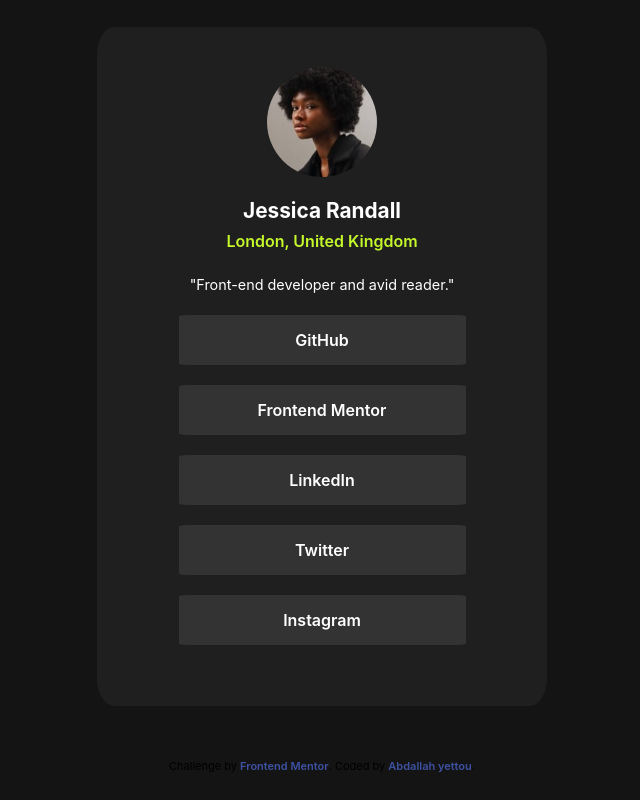
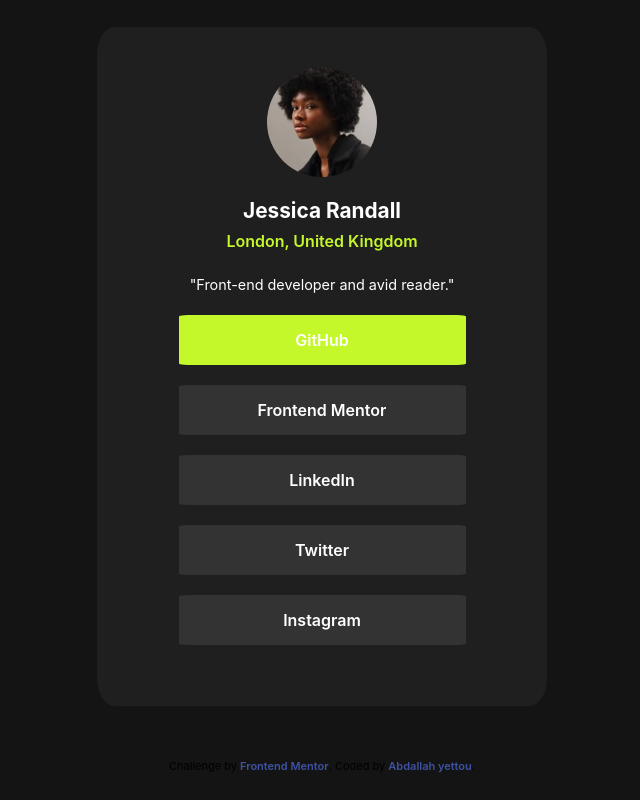
Before and after one commit to AbdallahYettou/frontendmentorProjets, a plain HTML site: page Easy/social-links-profile-main/index.html in a window 1280 px wide. In both pictures the pointer is over the link "GitHub". Shown: the whole page, without its empty margins (318-958 px from the left). Drawn offline with Linux system fonts and the light colour scheme.

Commit message:
the 1st challenges

```diff
--- a/Easy/social-links-profile-main/index.html
+++ b/Easy/social-links-profile-main/index.html
@@ -3,7 +3,6 @@
   <head>
     <meta charset="UTF-8" />
     <meta name="viewport" content="width=device-width, initial-scale=1.0" />
-    <!-- displays site properly based on user's device -->
 
     <link
       rel="icon"
@@ -14,7 +13,6 @@
 
     <title>Frontend Mentor | Social links profile</title>
 
-    <!-- Feel free to remove these styles or customise in your own stylesheet 👍 -->
     <style>
       :root {
         --green: hsl(75, 94%, 57%);
@@ -91,6 +89,10 @@
 
         border-radius: 3%;
       }
+
+      .profile-container a:hover{
+        background-color: var(--green);
+      }
       .profile-container a:last-of-type {
         margin-bottom: 10%;
       }
```
Also changed, not shown: Easy/social-links-profile-main/screenshots/desktop-design.png (added), Easy/social-links-profile-main/screenshots/mobile-design.png (added).
